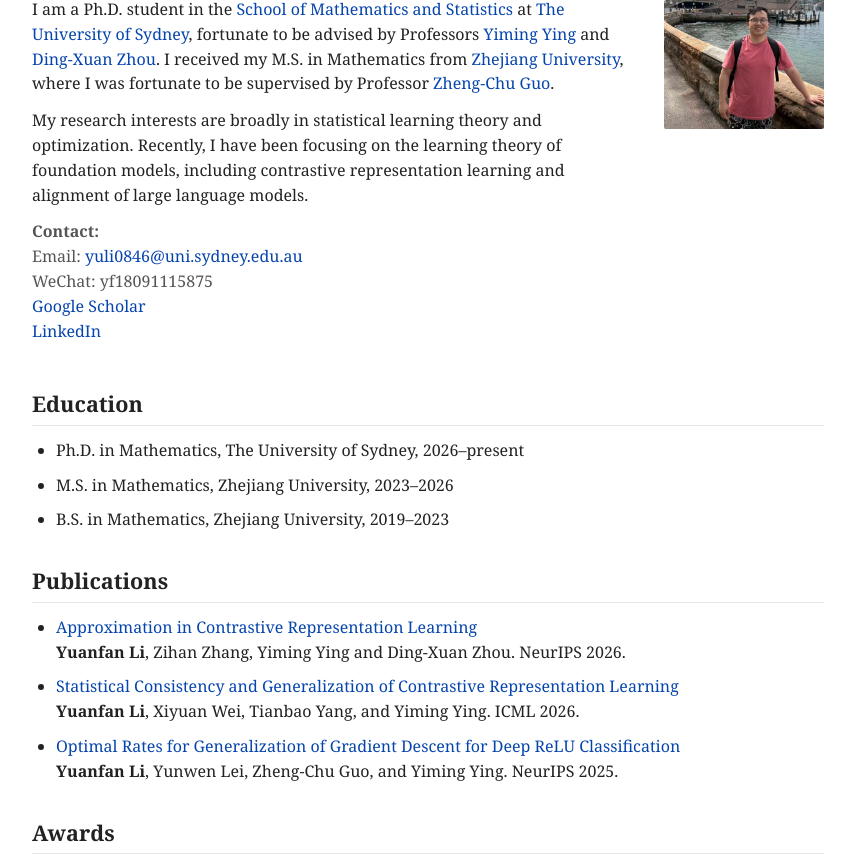
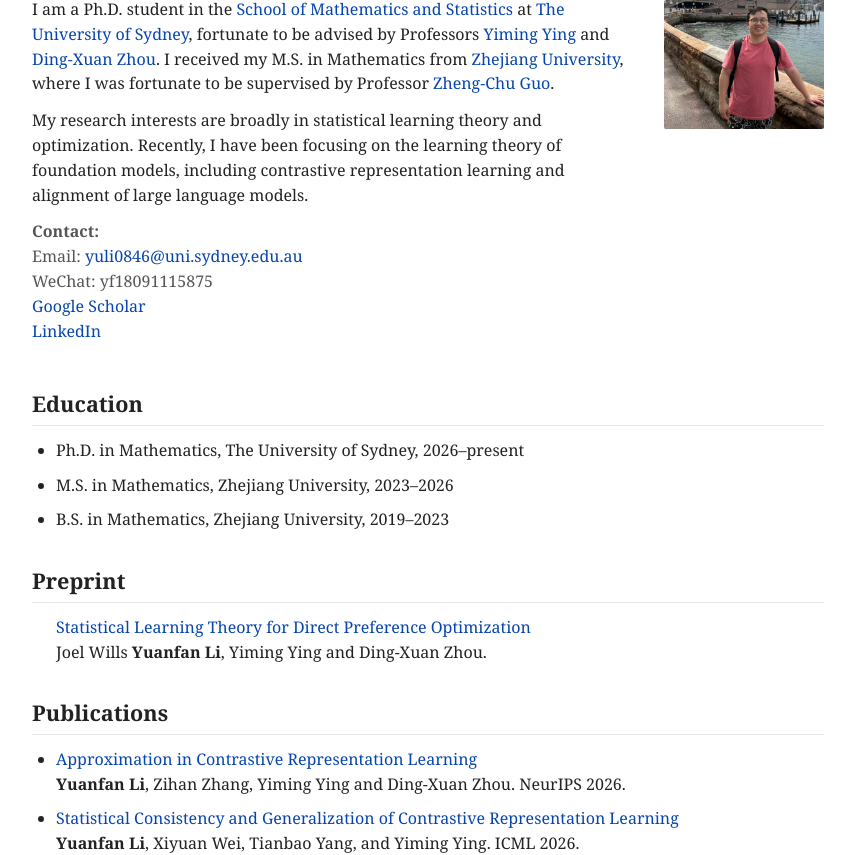
Before and after one commit to YuanfanLi2233/YuanfanLi2233.github.io, a plain HTML site: page index.html in a window 1280 px wide. Shown: the part 119-974 px from the top of the page, without its empty margins (212-1067 px from the left). Drawn offline with Linux system fonts and the light colour scheme.

Commit message:
Add preprint section with publication details

```diff
--- a/index.html
+++ b/index.html
@@ -58,6 +58,17 @@
     </section>
 
     <section>
+      <h2>Preprint</h2>
+      <ul>
+    <a href="https://arxiv.org/pdf/2610.25856">
+           Statistical Learning Theory for Direct Preference Optimization
+          </a><br />
+          Joel Wills <strong>Yuanfan Li</strong>, Yiming Ying and Ding-Xuan Zhou.
+      </ul>
+    </section>
+
+
+    <section>
       <h2>Publications</h2>
       <ul>
 
```
